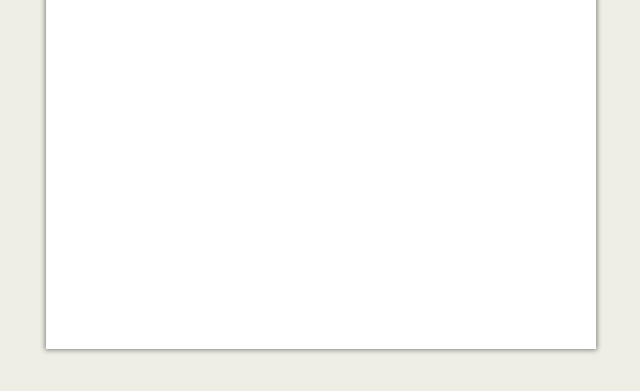
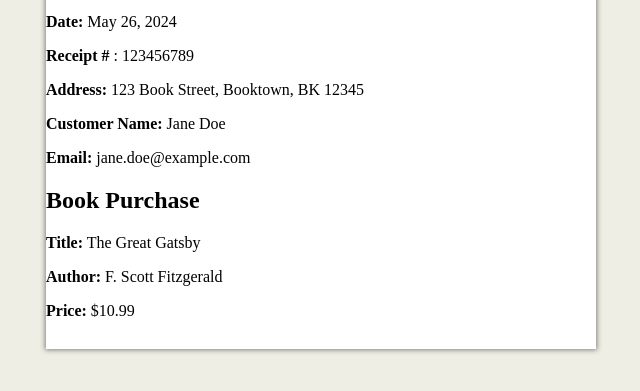
Before and after one commit to kunalsonwane77/assignment-21, a plain HTML site: page index.html in a window 1280 px wide. Shown: the part 259-650 px from the top of the page, without its empty margins (319-959 px from the left). Drawn offline with Linux system fonts and the light colour scheme.

Commit message:
content added

```diff
--- a/index.html
+++ b/index.html
@@ -53,7 +53,21 @@
 
    <div class="recipt-content">
 
-
+    <div class="receipt-details">                    <b></b>
+        <p><b>Date:</b>  May 26, 2024</p>
+        <p><b>Receipt #</b> : 123456789</p>
+        <p><b>Address:</b>   123 Book Street, Booktown, BK 12345</p>
+    </div>
+    <div class="customer-details">
+        <p><b>Customer Name:</b>    Jane Doe</p>
+        <p><b>Email:</b>  jane.doe@example.com</p>
+    </div>
+    <div class="book-details">
+        <h2>Book Purchase</h2>
+        <p><b>Title:</b>   The Great Gatsby</p>
+        <p><b>Author:</b>  F. Scott Fitzgerald</p>
+        <p><b>Price:</b>  $10.99</p>
+    </div>
 
    </div>
 
```
